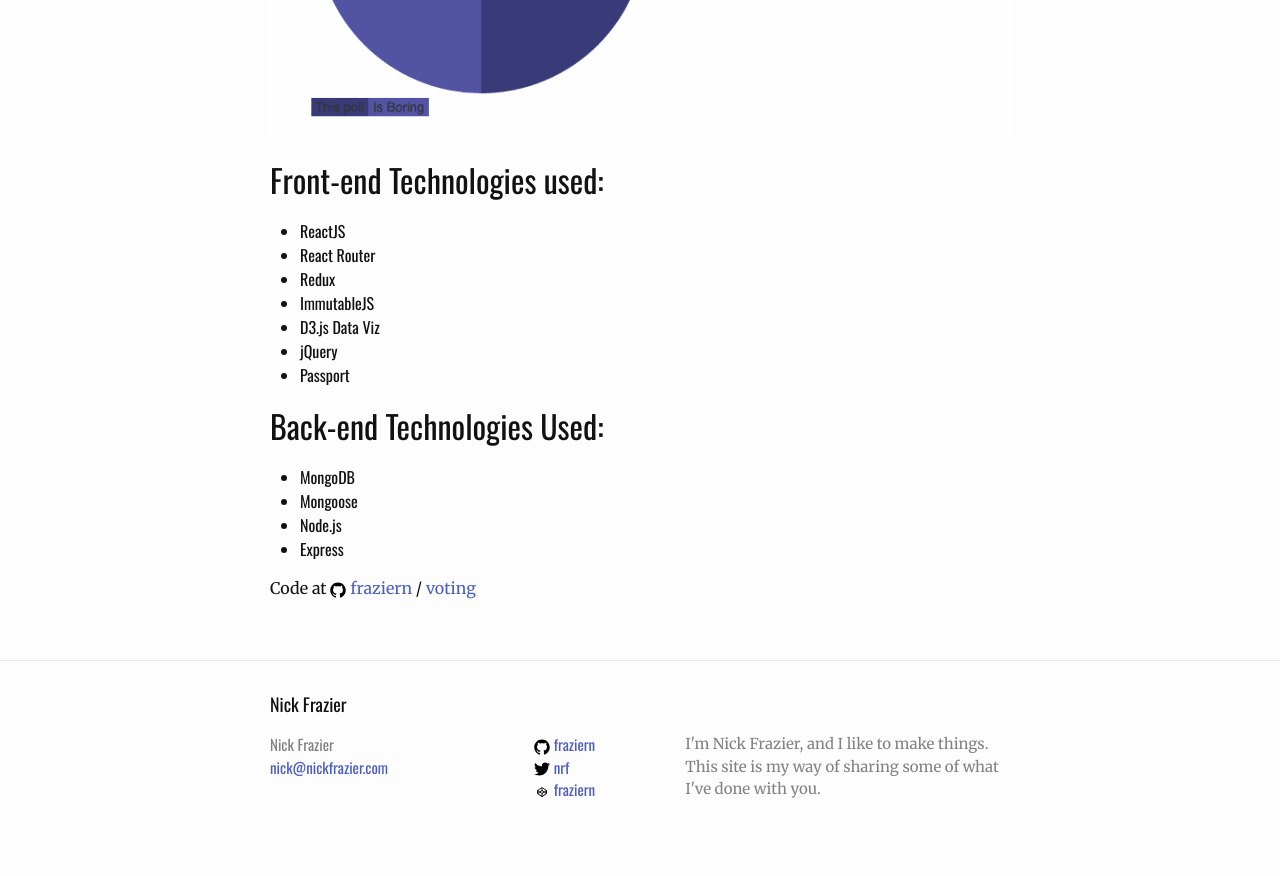
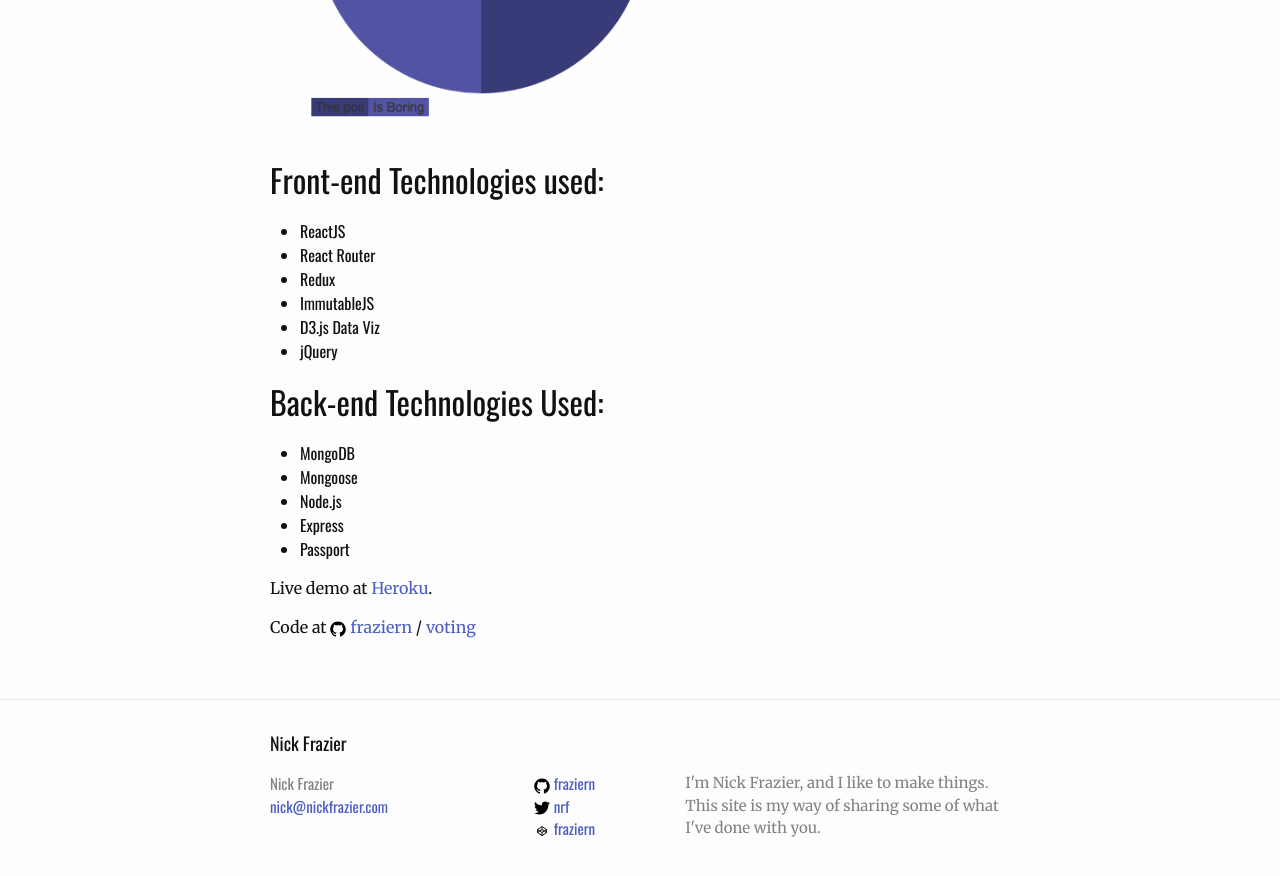
Before and after one commit to fraziern/fraziern.github.io, a Jekyll site: the page built from _projects/4_voting.markdown, in a window 1280 px wide and 900 px high, scrolled down 1467 px. Shown: the top 876 px of the window. Built offline with Jekyll 4.4.1, drawn with Linux system fonts in a browser that asks for light colours.

Commit message:
project updates

```diff
--- a/_projects/4_voting.markdown
+++ b/_projects/4_voting.markdown
@@ -36,6 +35,8 @@
 - Mongoose
 - Node.js
 - Express
+- Passport
 
+Live demo at [Heroku](https://voting-nrf.herokuapp.com/).
 
 Code at  {% include icon-github.html username="fraziern" %} / [voting](https://github.com/fraziern/voting)
```
Also changed, not shown: other parts of _projects/4_voting.markdown (+0 -1 lines).
